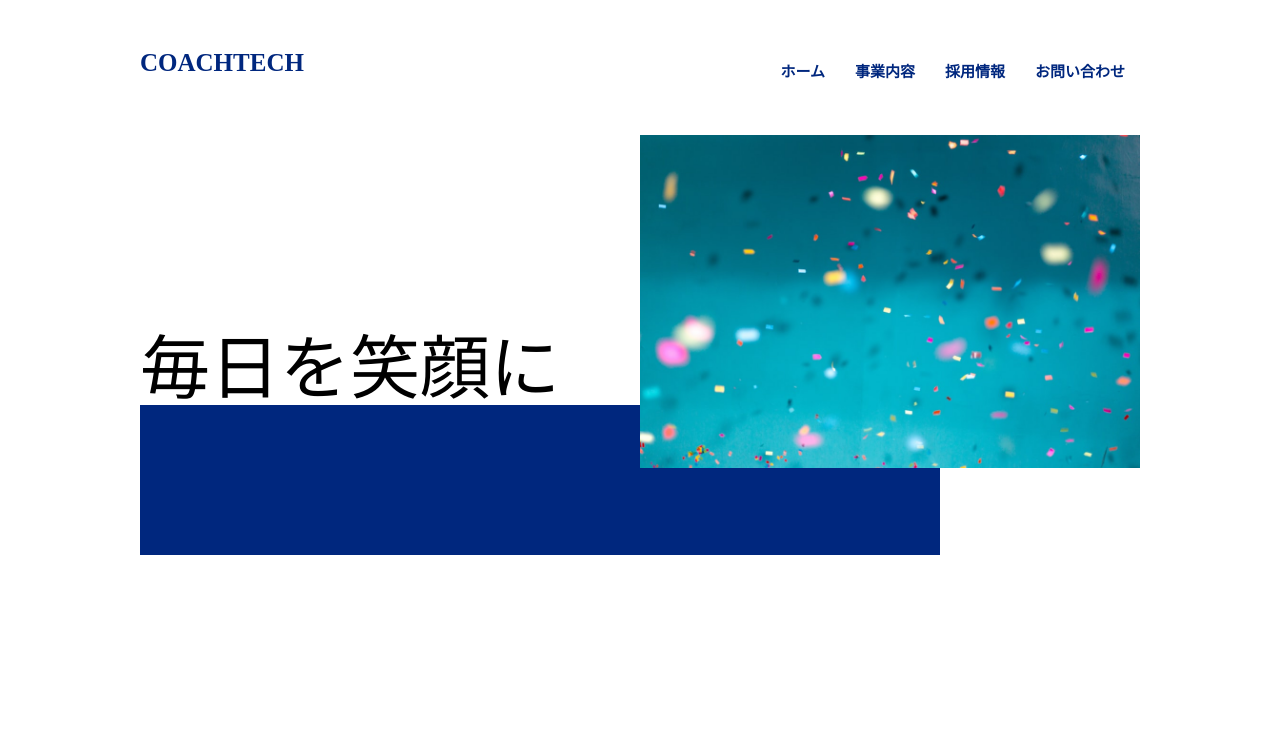
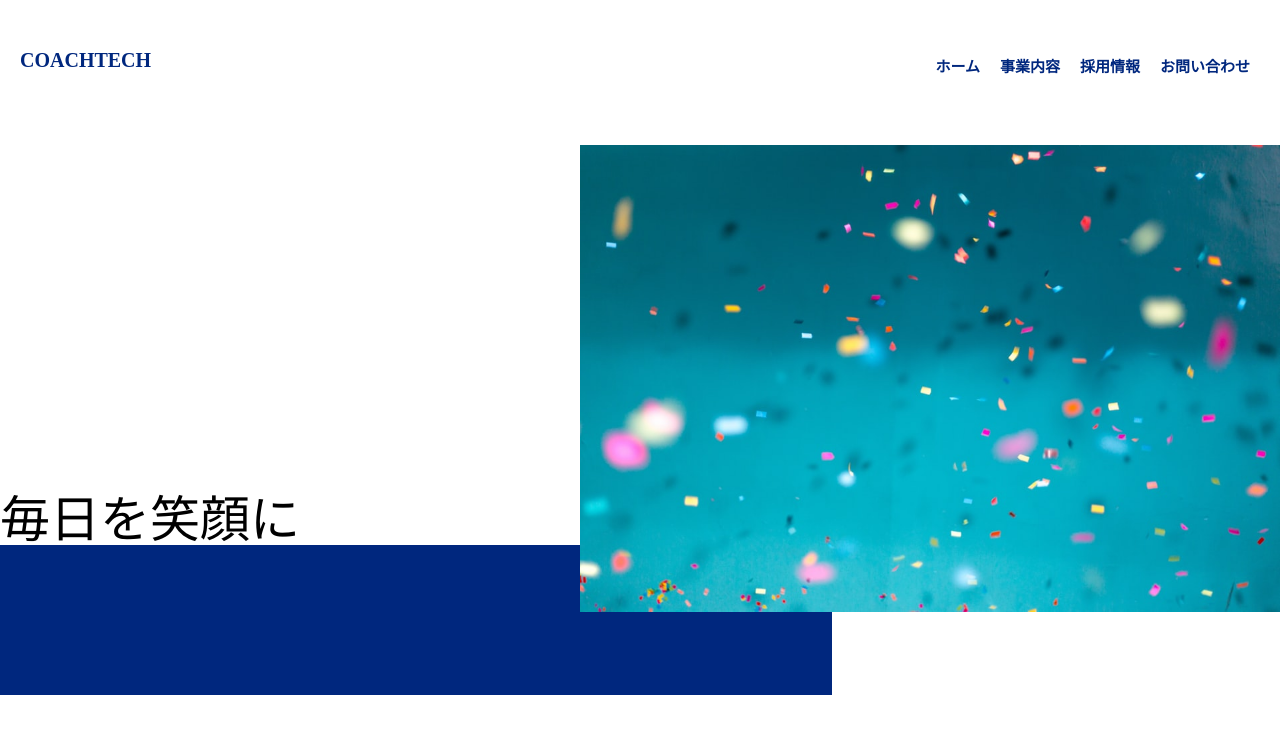
Before and after one commit to takahiro0501/coachtech_css, a plain HTML site: page index.html in a window 1280 px wide. Drawn offline with Linux system fonts and the light colour scheme.

Commit message:
指摘修正２

```diff
--- a/css/style.css
+++ b/css/style.css
@@ -6,14 +6,10 @@
   justify-content: space-between;
 }
 
-.mainSize {
-  width: 1000px;
-  margin: 50px auto;
-}
-
 .name {
-  width: 100%;
-  margin: 0 auto;
+  margin-top: 50px;
+  margin-left: 20px;
+  margin-right: 20px;
 }
 
 ul {
@@ -24,7 +20,7 @@ a {
   display: inline-block;
   text-decoration: none;
   padding: 0;
-  margin: 15px;
+  margin: 10px;
   font-weight: bold;
   color: #00277e;
 }
@@ -34,7 +30,7 @@ a:visited {
 }
 
 h1 {
-  font-size: 25px;
+  font-size: 20px;
   font-weight: bold;
   color: #00277e;
 }
@@ -45,23 +41,24 @@ h1 {
 }
 
 .content {
-  margin-top: 40px;
+  width: 100%;
+  margin-top: 60px;
   position: relative;
+}
+
+img {
+  width: 700px;
 }
 
 .img {
   position: absolute;
-  left: 500px;
-}
-
-img {
-  width: 500px;
+  right: 0;
 }
 
 .catchCopy {
-  width: 800px;
-  font-size: 70px;
+  width: 65%;
+  font-size: 50px;
   border-bottom: 150px solid #00277e;
   position: absolute;
-  top: 200px;
+  top: 350px;
 }
--- a/index.html
+++ b/index.html
@@ -10,7 +10,6 @@
 </head>
 <body>
 
-  <div class="mainSize">
   <div class="name flex between">
     <h1>COACHTECH</h1>
     <ul class="flex menu">
```
Lines whose indentation alone changed are shown as unchanged.
